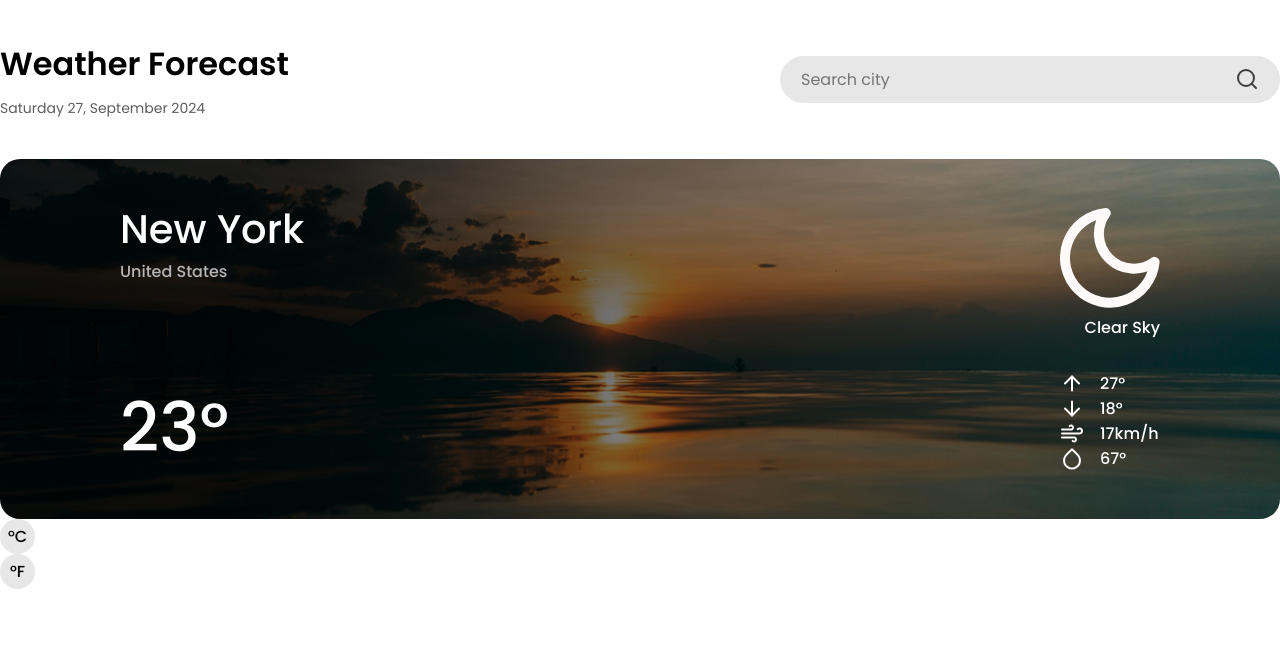
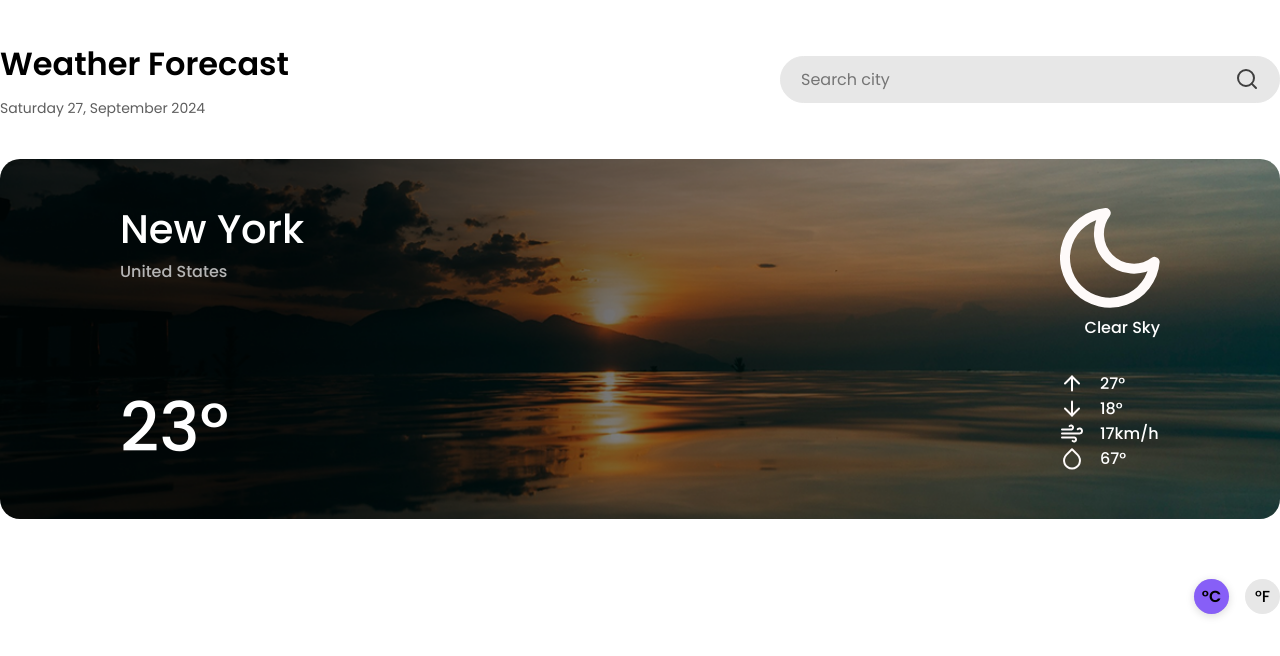
Before and after one commit to Hazemorn/Weather-App--StudyProject, a React (Vite) app in the folder weather-app/: page / in a window 1280 px wide. Shown: the top 656 px of the page. Built offline with nearby package versions, Linux system fonts and the light colour scheme.

Commit message:
update| (css) scale

```diff
--- a/weather-app/src/assets/styles/_vars.scss
+++ b/weather-app/src/assets/styles/_vars.scss
@@ -4,4 +4,5 @@
     --gray--text: rgba(181, 181, 181, 1);
     --bg-search: rgba(231, 231, 231, 1);
     --h3-color: rgba(94, 94, 94, 1);
+    --accent: rgb(135, 95, 247);
 }
--- a/weather-app/src/components/Scale/Scale.module.scss
+++ b/weather-app/src/components/Scale/Scale.module.scss
@@ -1,11 +1,37 @@
 @use '../../assets/styles/mixin' as *;
 .scale {
-
+    padding: 60px 0 40px;
+    @include flex-direction(row);
+    justify-content: end;
+    gap: 16px;
     &__item {
+        cursor: pointer;
         width: 35px;
         height: 35px;
         border-radius: 50%;
         background-color: var(--bg-search);
+
+    }
+    &__radio {
+        position: absolute;
+        width: 1px;
+        height: 1px;
+        padding: 0;
+        margin: -1px;
+        overflow: hidden;
+        clip: rect(0, 0, 0, 0);
+        border: 0;
+
+        &:checked + .scale__text {
+            background-color: var(--accent);
+            font-weight: 600;
+            box-shadow: 0 2px 8px rgba(0, 0, 0, 0.15);
+        }
+    }
+     &__text {
+        width: 35px;
+        height: 35px;
+        border-radius: 50%;
         @include flex-hybrid (center, center);
-    }
+   }
 }
--- a/weather-app/src/components/Scale/Scale.tsx
+++ b/weather-app/src/components/Scale/Scale.tsx
@@ -1,15 +1,46 @@
+import {useState} from 'react';
 import s from './Scale.module.scss';
 
 const Scale = () => {
+    const [unit, setUnit] = useState<string>('C');
+
+    const handleUnitChange = (e: React.ChangeEvent<HTMLInputElement>) => {setUnit(e.target.value);};
+
     return (
-        <div className={s.scale}>
-            <div className={s.scale__item}>
+        <div className='container'>
+            <div className={s.scale}>
+                <label className={s.scale__item}>
+                    <input
+                        type="radio"
+                        name="weather-unit"
+                        value="C"
+                        checked={unit === 'C'}
+                        onChange={handleUnitChange}
+                        className={s.scale__radio}
+                    />
+                    <span className={s.scale__text}>°C</span>
+                </label>
+                <label className={s.scale__item}>
+                    <input
+                        type="radio"
+                        name="weather-unit"
+                        value="F"
+                        checked={unit === 'F'}
+                        onChange={handleUnitChange}
+                        className={s.scale__radio}
+                    />
+                    <span className={s.scale__text}>°F</span>
+                </label>
+
+            {/* <div className={s.scale__item}>
                 <p>°C</p>
-            </div>
-            <div className={s.scale__item}>
+            </div> */}
+            {/* <div className={s.scale__item}>
                 <p>°F</p>
-                </div>
+                </div> */}
         </div>
+        </div>
+
      );
 }
 
```
